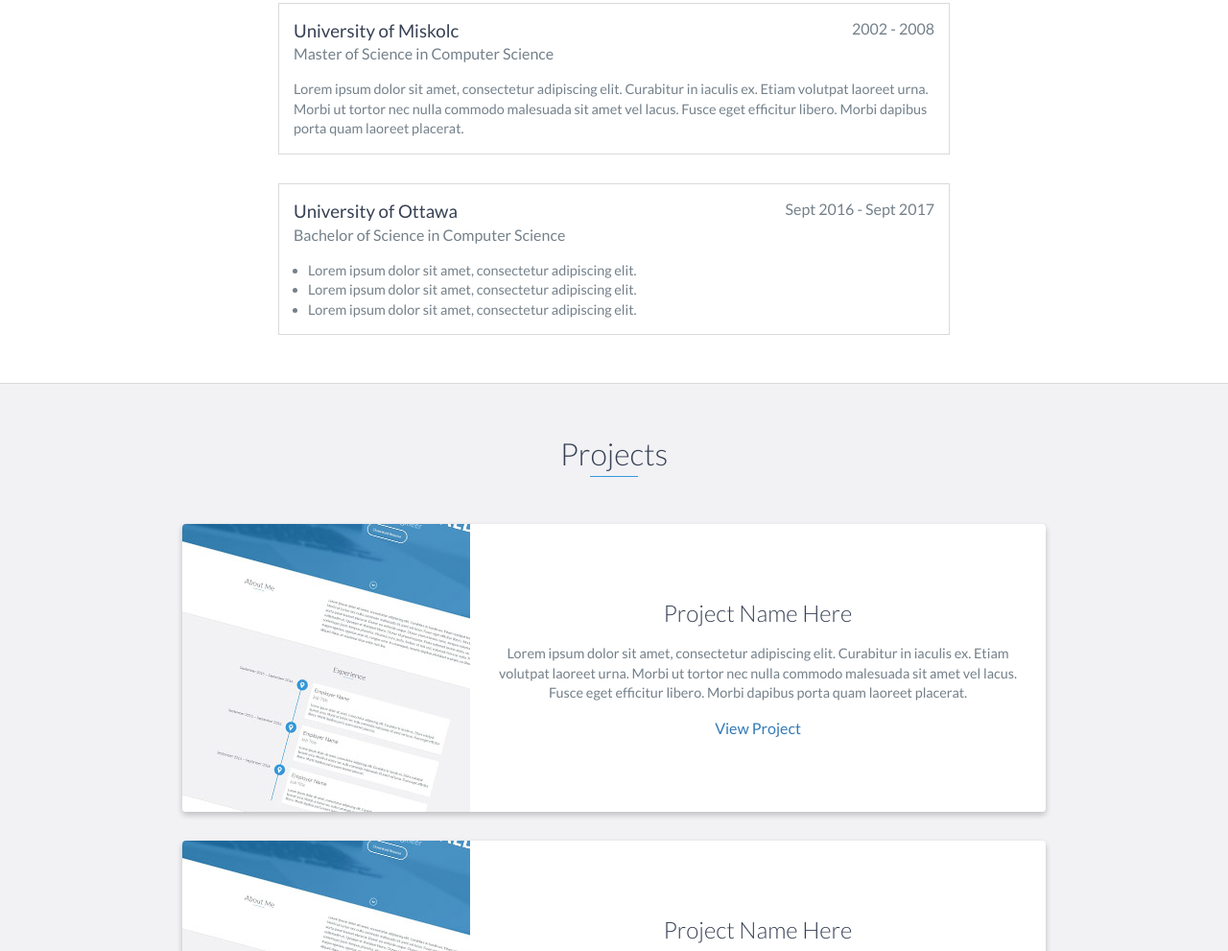
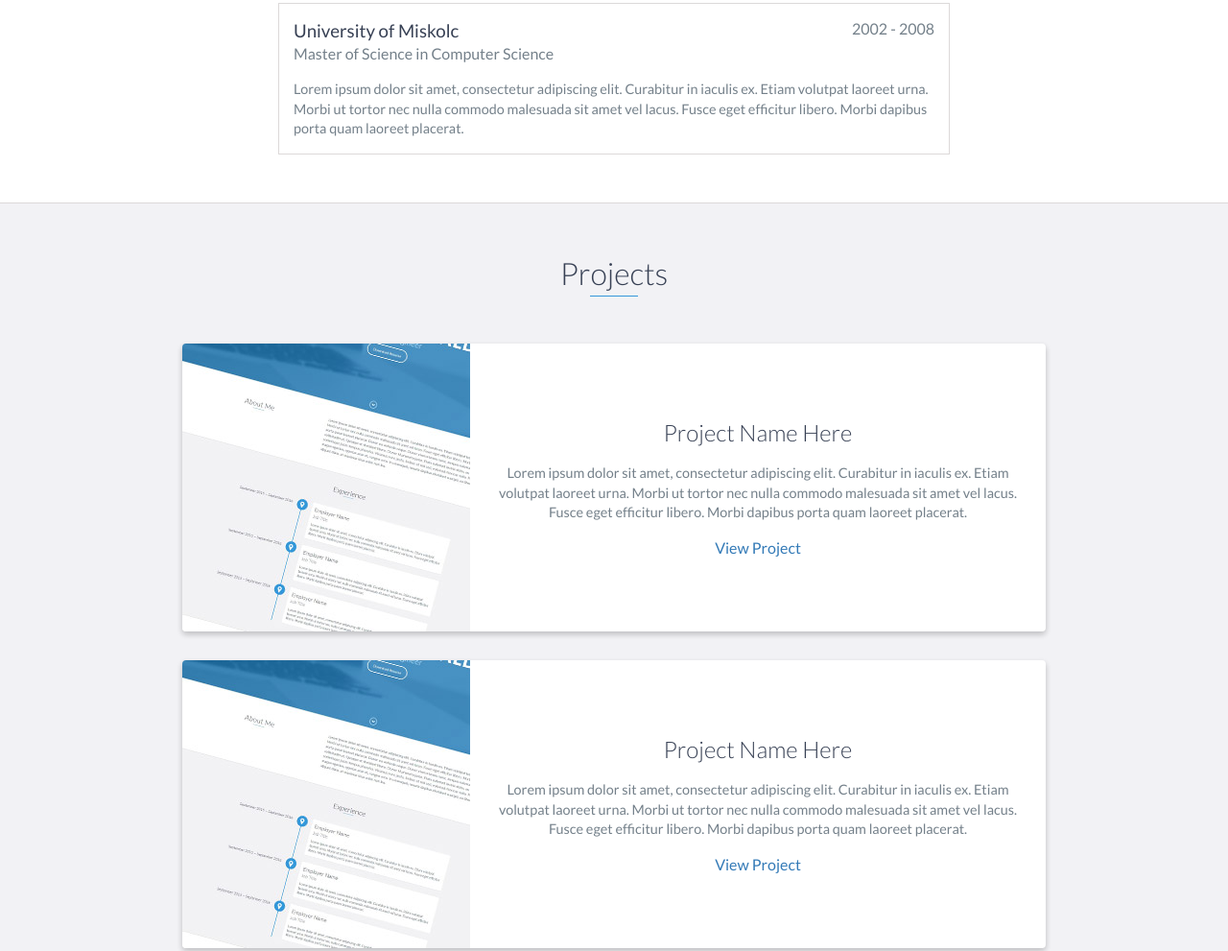
Before and after one commit to andraspetrik/andraspetrik.github.io, a website: page index.html in a window 1280 px wide. Shown: the part 2055-3046 px from the top of the page at 96% size. Drawn offline with nearby package versions, Linux system fonts and the light colour scheme.

Commit message:
remove university of ottava

```diff
--- a/index.html
+++ b/index.html
@@ -126,24 +126,6 @@
             </p>
         </div>
         <!-- End .education-block -->
-
-        <div class="education-block">
-            <h3>University of Ottawa</h3>
-            <span class="education-date">Sept 2016 - Sept 2017</span>
-            <h4>Bachelor of Science in Computer Science</h4>
-            <ul>
-                <li>
-                    Lorem ipsum dolor sit amet, consectetur adipiscing elit.
-                </li>
-                <li>
-                    Lorem ipsum dolor sit amet, consectetur adipiscing elit.
-                </li>
-                <li>
-                    Lorem ipsum dolor sit amet, consectetur adipiscing elit.
-                </li>
-            </ul>
-        </div>
-        <!-- End .education-block -->
     </div>
     <!-- End #education -->
 
```
